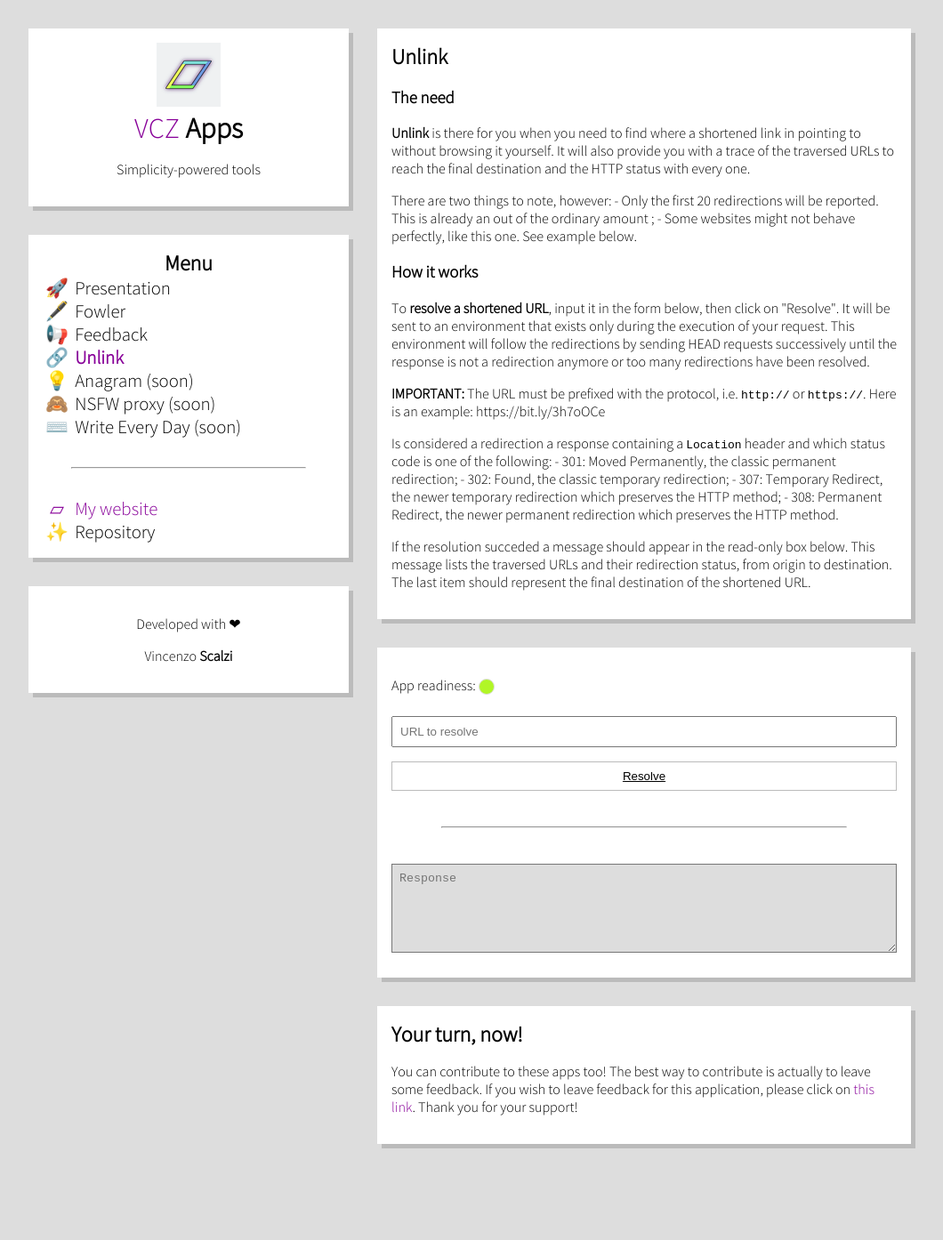
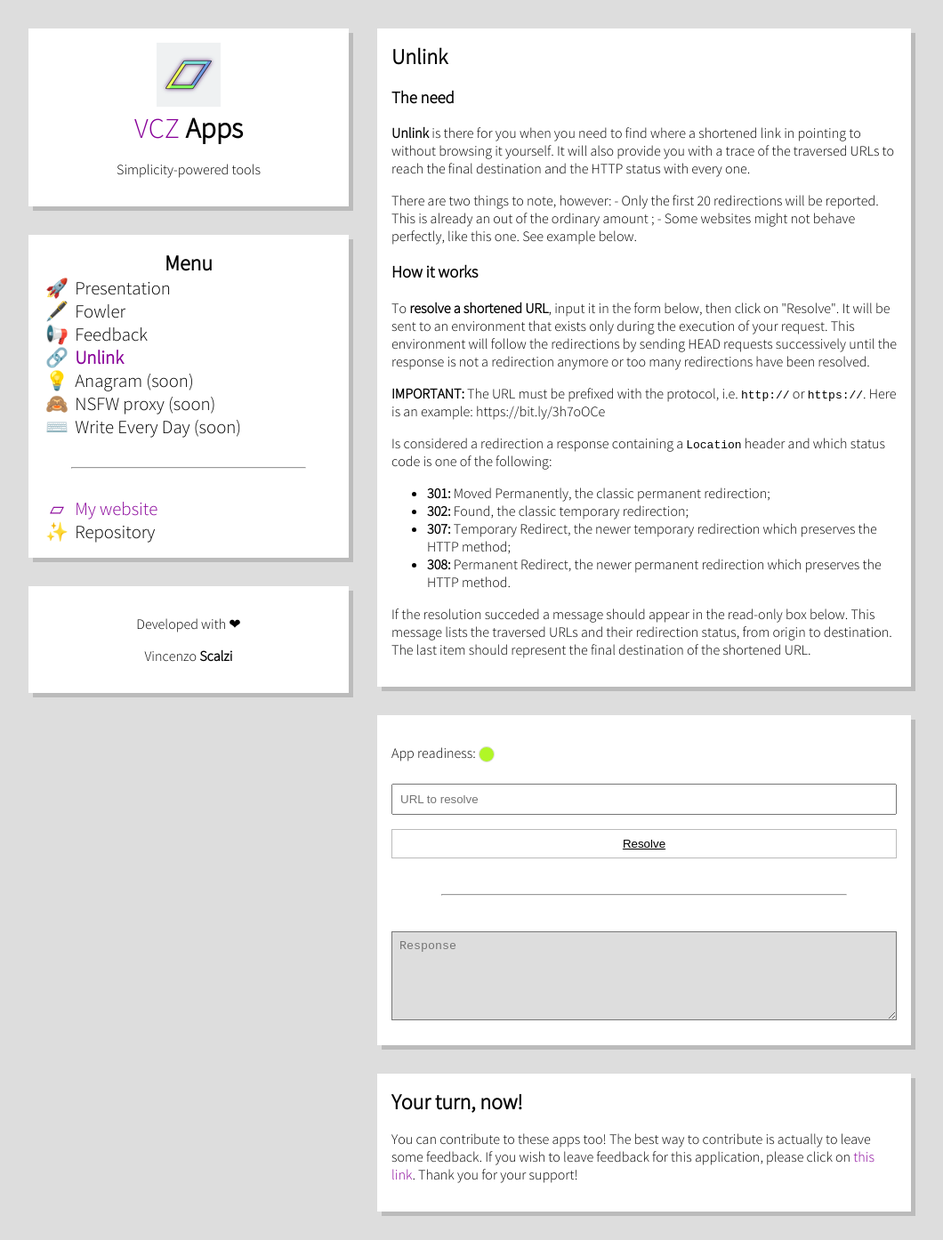
Before and after one commit to vcz-fr/apps, a Jekyll site: the page built from unlink/index.html, in a window 1280 px wide. Shown: the whole page at 89% size, without its empty margins (112-1172 px from the left). Built offline with Jekyll 4.4.1, drawn with Linux system fonts in a browser that asks for light colours; before the commit the page ends 1318 px from its top, so only the background shows below that; some of the changed lines change nothing that is shown.

Commit message:
Update index.html

```diff
--- a/unlink/index.html
+++ b/unlink/index.html
@@ -31,10 +31,12 @@ active: unlink
     <p>
         Is considered a redirection a response containing a <code>Location</code> header and which status code is one of
         the following:
-        - 301: Moved Permanently, the classic permanent redirection;
-        - 302: Found, the classic temporary redirection;
-        - 307: Temporary Redirect, the newer temporary redirection which preserves the HTTP method;
-        - 308: Permanent Redirect, the newer permanent redirection which preserves the HTTP method.
+        <ul>
+            <li><b>301:</b> Moved Permanently, the classic permanent redirection;</li>
+            <li><b>302:</b> Found, the classic temporary redirection;</li>
+            <li><b>307:</b> Temporary Redirect, the newer temporary redirection which preserves the HTTP method;</li>
+            <li><b>308:</b> Permanent Redirect, the newer permanent redirection which preserves the HTTP method.</li>
+        </ul>
     </p>
     <p>
         If the resolution succeded a message should appear in the read-only box below. This message lists the traversed
```
